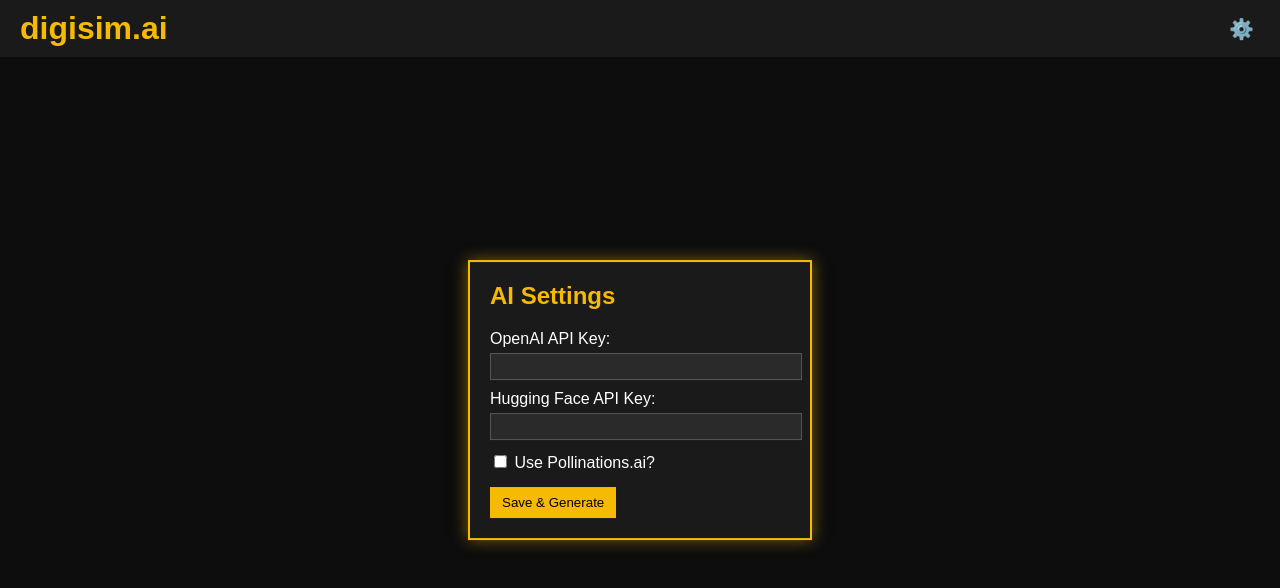
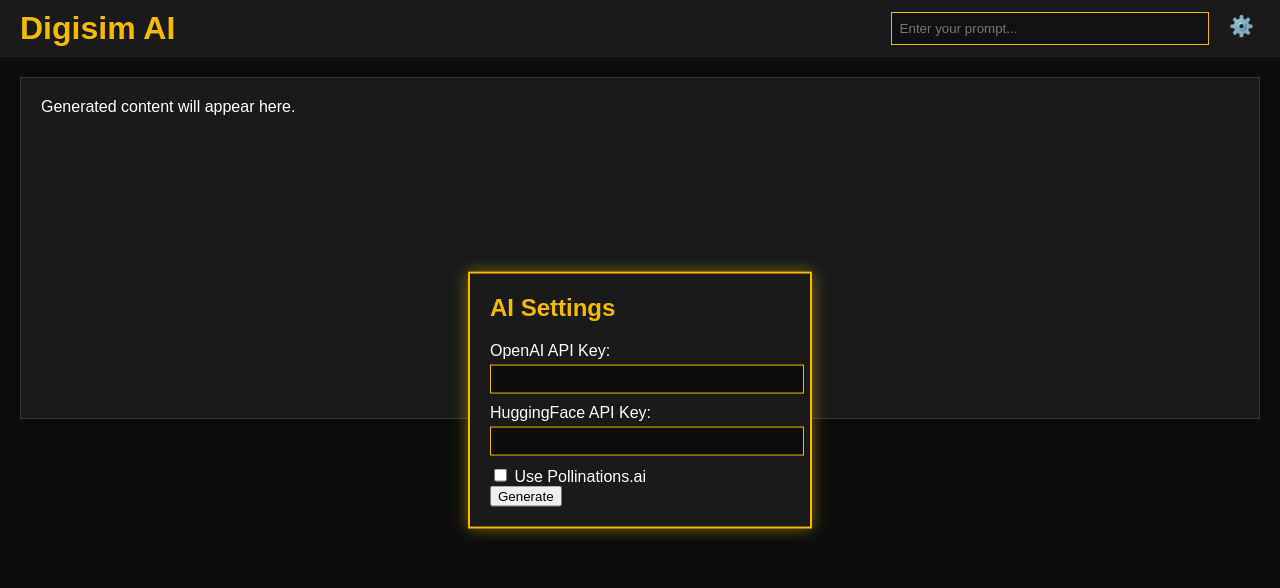
Before and after one commit to TheAlphaLeopard/deno-test, a website: page index.html in a window 1280 px wide. Both pictures are taken after a click on the button "⚙️". Drawn offline with Linux system fonts and the light colour scheme.

Commit message:
please work bruv

```diff
--- a/index.html
+++ b/index.html
@@ -25,11 +25,20 @@
       margin: 0;
     }
 
+    .prompt-box {
+      background: #111;
+      color: white;
+      border: 1px solid #f6ba02;
+      padding: 8px;
+      width: 300px;
+    }
+
     .settings-btn {
       background: none;
       border: none;
       color: white;
       font-size: 20px;
+      margin-left: 10px;
       cursor: pointer;
     }
 
@@ -57,60 +66,53 @@
       margin-top: 10px;
     }
 
-    .popup input[type="text"],
-    .popup input[type="checkbox"] {
+    .popup input[type="text"] {
+      width: 100%;
+      padding: 6px;
       margin-top: 5px;
-      width: 100%;
-      padding: 5px;
-      background: #2a2a2a;
-      border: 1px solid #555;
+      background: #0d0d0d;
       color: white;
+      border: 1px solid #f6ba02;
     }
 
-    .popup input[type="checkbox"] {
-      width: auto;
-    }
-
-    .popup button {
-      margin-top: 15px;
-      padding: 8px 12px;
-      background: #f6ba02;
-      border: none;
-      cursor: pointer;
-      color: black;
-    }
-
-    #generated-content {
+    #generatedContent {
+      margin: 20px;
       padding: 20px;
+      background: #1a1a1a;
+      border: 1px solid #333;
+      min-height: 300px;
     }
   </style>
 </head>
 <body>
 
+  <!-- Navbar -->
   <div class="navbar">
-    <h1>digisim.ai</h1>
+    <h1>Digisim AI</h1>
+    <div>
+      <input type="text" id="promptInput" class="prompt-box" placeholder="Enter your prompt..." />
       <button class="settings-btn" onclick="togglePopup()">⚙️</button>
     </div>
+  </div>
 
+  <!-- Settings Popup -->
   <div class="popup" id="settingsPopup">
     <h2>AI Settings</h2>
-    <form id="apiForm">
     <label>OpenAI API Key:
-        <input type="text" id="openaiKey" required />
+      <input type="text" id="openaiKey" />
     </label>
-      <label>Hugging Face API Key:
-        <input type="text" id="huggingfaceKey" required />
+    <label>HuggingFace API Key:
+      <input type="text" id="hfKey" />
     </label>
     <label>
-        <input type="checkbox" id="pollinationsCheck" /> Use Pollinations.ai?
+      <input type="checkbox" id="pollinationsCheck" onchange="toggleApiKeyInputs()" />
+      Use Pollinations.ai
     </label>
-      <button type="submit">Save & Generate</button>
-    </form>
+    <button onclick="submitPrompt()">Generate</button>
   </div>
 
-  <div id="generated-content">
-    <!-- Generated HTML/CSS/JS will go here -->
-  </div>
+  <!-- Where content will be generated -->
+  <div id="generatedContent">Generated content will appear here.</div>
 
   <script>
     function togglePopup() {
@@ -118,28 +120,40 @@
       popup.style.display = popup.style.display === 'block' ? 'none' : 'block';
     }
 
-    document.getElementById('apiForm').addEventListener('submit', async (e) => {
-      e.preventDefault();
+    function toggleApiKeyInputs() {
+      const usePollinations = document.getElementById('pollinationsCheck').checked;
+      document.getElementById('openaiKey').disabled = usePollinations;
+      document.getElementById('hfKey').disabled = usePollinations;
+    }
 
-      const openaiKey = document.getElementById('openaiKey').value.trim();
-      const huggingfaceKey = document.getElementById('huggingfaceKey').value.trim();
-      const pollinations = document.getElementById('pollinationsCheck').checked;
+    async function submitPrompt() {
+      const prompt = document.getElementById('promptInput').value;
+      const openaiKey = document.getElementById('openaiKey').value;
+      const hfKey = document.getElementById('hfKey').value;
+      const usePollinations = document.getElementById('pollinationsCheck').checked;
 
       const response = await fetch('/generate', {
         method: 'POST',
-        headers: {
-          'Content-Type': 'application/json'
-        },
+        headers: { 'Content-Type': 'application/json' },
         body: JSON.stringify({
+          prompt,
           openaiKey,
-          huggingfaceKey,
-          pollinations
+          hfKey,
+          usePollinations
         })
       });
 
-      const result = await response.text();
-      document.getElementById('generated-content').innerHTML = result;
-      togglePopup();
+      const data = await response.text();
+      document.getElementById('generatedContent').innerHTML = data;
+    }
+
+    // Optional: close popup if clicked outside
+    window.addEventListener('click', function(e) {
+      const popup = document.getElementById('settingsPopup');
+      const btn = document.querySelector('.settings-btn');
+      if (popup.style.display === 'block' && !popup.contains(e.target) && !btn.contains(e.target)) {
+        popup.style.display = 'none';
+      }
     });
   </script>
 
```
Lines whose indentation alone changed are shown as unchanged.
